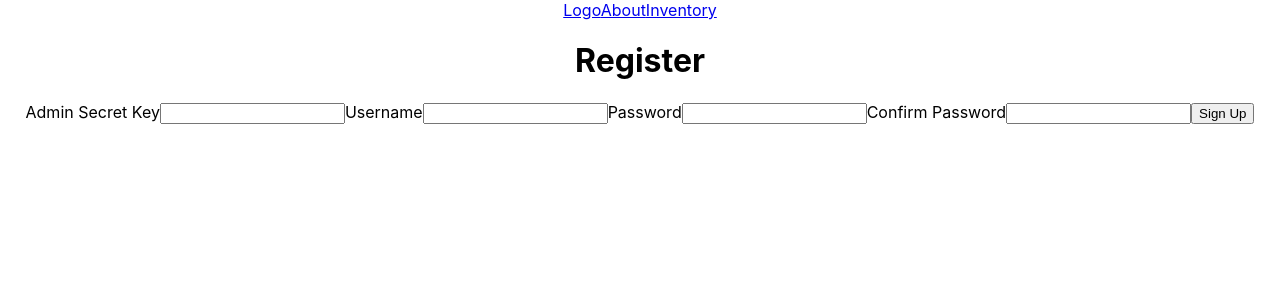
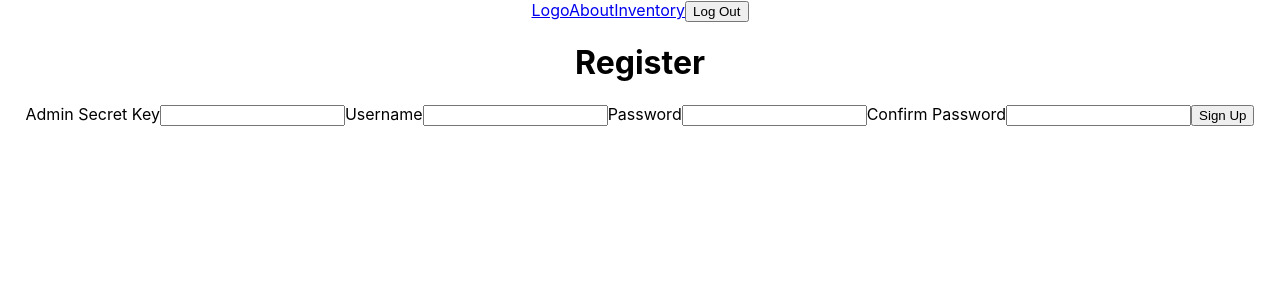
Before and after one commit to lehelen19/inventory-frontend, a React (Create React App) app: page / in a window 1280 px wide. Shown: the top 300 px of the page. Built offline with nearby package versions, Linux system fonts and the light colour scheme.

Commit message:
Add logout button to navbar

```diff
--- a/src/components/NavBar/NavBar.js
+++ b/src/components/NavBar/NavBar.js
@@ -1,11 +1,18 @@
 import { Link } from 'react-router-dom';
+import { logOut } from '../../utilities/users/users-service';
 
-const Navbar = () => {
+const Navbar = ({ user, setUser }) => {
+  const handleLogout = () => {
+    logOut();
+    setUser(null);
+  };
+
   return (
     <nav>
       <Link to="/">Logo</Link>
       <Link to="/about">About</Link>
       <Link to="/categories">Inventory</Link>
+      <button onClick={handleLogout}>Log Out</button>
     </nav>
   );
 };
--- a/src/pages/App/App.js
+++ b/src/pages/App/App.js
@@ -15,7 +15,7 @@ function App() {
 
   return (
     <div className="App">
-      <Navbar />
+      <Navbar user={user} setUser={setUser} />
       <>
         {user ? (
           <Routes>
```
